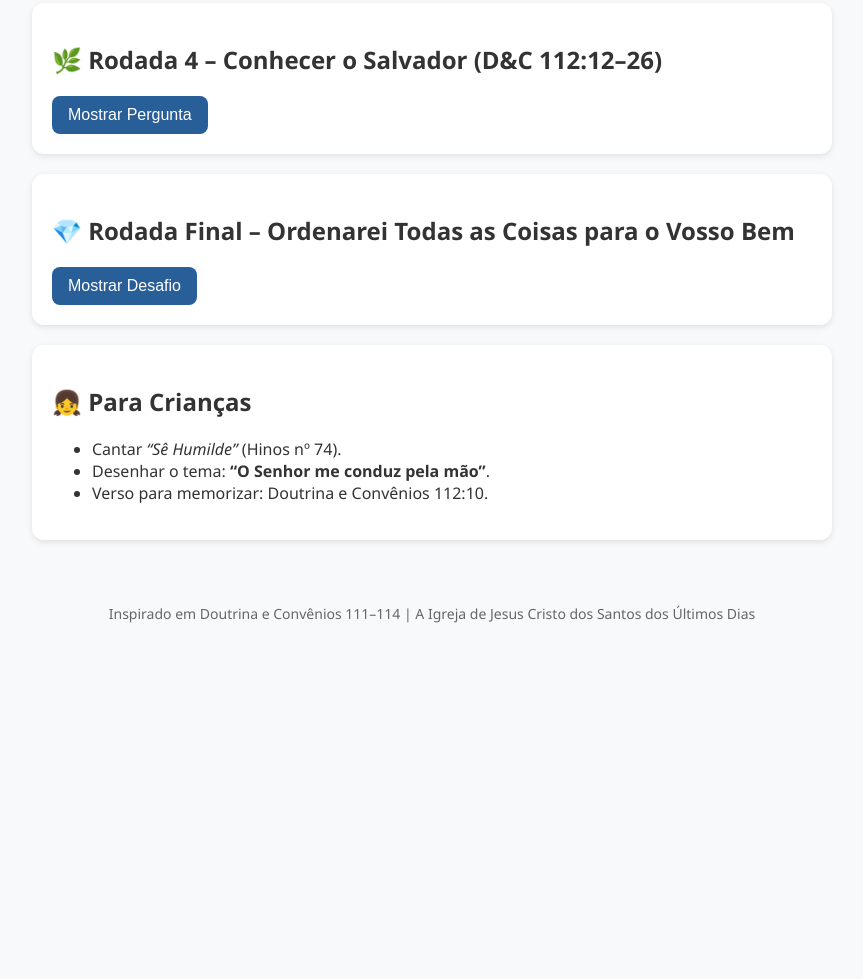
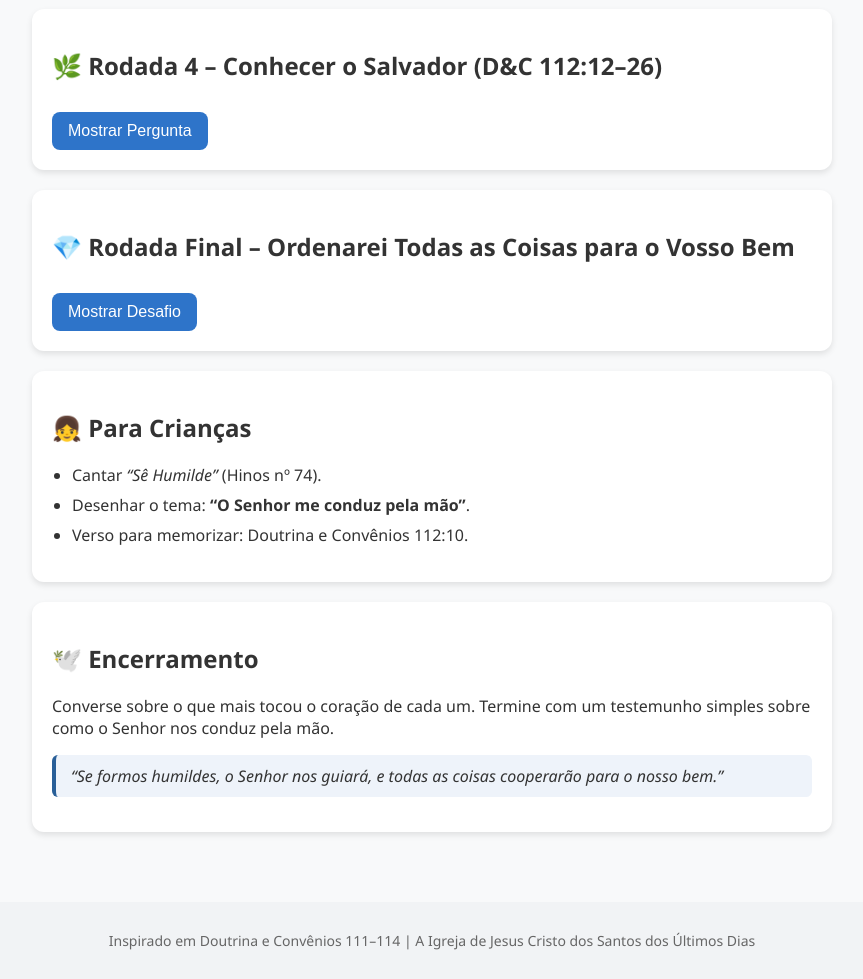
Before and after one commit to eldergab/casa, a plain HTML site: page index2.html in a window 1280 px wide. Shown: the part 886-1865 px from the top of the page, without its empty margins (208-1071 px from the left). Before the commit the page ends 1533 px from the top, so only its background shows below. Drawn offline with Linux system fonts and the light colour scheme.

Commit message:
Update index2.html

```diff
--- a/index2.html
+++ b/index2.html
@@ -5,14 +5,98 @@
   <meta name="viewport" content="width=device-width, initial-scale=1.0">
   <title>Conduzidos Pela Mão do Senhor - Noite Familiar</title>
   <style>
-    body { font-family: 'Segoe UI', sans-serif; background: #f8f9fa; color: #333; margin: 0; padding: 0; }
-    header { background: #295f98; color: white; padding: 20px; text-align: center; }
-    main { padding: 20px; max-width: 800px; margin: auto; }
-    .card { background: white; padding: 20px; border-radius: 12px; box-shadow: 0 2px 6px rgba(0,0,0,0.1); margin-bottom: 20px; }
-    button { background: #295f98; color: white; border: none; padding: 10px 16px; border-radius: 8px; cursor: pointer; font-size: 16px; }
-    button:hover { background: #1d4571; }
-    .hidden { display: none; }
-    footer { text-align: center; padding: 10px; font-size: 14px; color: #666; }
+    body {
+      font-family: 'Segoe UI', sans-serif;
+      background: #f8f9fa;
+      color: #333;
+      margin: 0;
+      padding: 0;
+    }
+
+    header {
+      background: linear-gradient(135deg, #295f98, #1b3e6b);
+      color: white;
+      padding: 25px 15px;
+      text-align: center;
+      box-shadow: 0 2px 8px rgba(0,0,0,0.2);
+    }
+
+    h1 {
+      margin: 0;
+      font-size: 26px;
+    }
+
+    main {
+      padding: 20px;
+      max-width: 800px;
+      margin: auto;
+    }
+
+    .card {
+      background: white;
+      padding: 20px;
+      border-radius: 12px;
+      box-shadow: 0 3px 6px rgba(0,0,0,0.1);
+      margin-bottom: 20px;
+      transition: transform 0.2s;
+    }
+
+    .card:hover {
+      transform: scale(1.01);
+    }
+
+    button {
+      background: #2e74c9;
+      color: white;
+      border: none;
+      padding: 10px 16px;
+      border-radius: 8px;
+      cursor: pointer;
+      font-size: 16px;
+      margin-top: 10px;
+      transition: background 0.3s;
+    }
+
+    button:hover {
+      background: #1b4f8a;
+    }
+
+    .hidden {
+      display: none;
+      opacity: 0;
+      transition: opacity 0.4s;
+    }
+
+    .show {
+      display: block;
+      opacity: 1;
+    }
+
+    blockquote {
+      background: #eef3fa;
+      border-left: 4px solid #295f98;
+      margin: 15px 0;
+      padding: 10px 15px;
+      font-style: italic;
+      border-radius: 6px;
+    }
+
+    footer {
+      text-align: center;
+      padding: 15px;
+      font-size: 14px;
+      color: #666;
+      background: #f1f3f5;
+      margin-top: 30px;
+    }
+
+    ul {
+      padding-left: 20px;
+    }
+
+    li {
+      margin-bottom: 8px;
+    }
   </style>
 </head>
 <body>
@@ -82,6 +166,12 @@
         <li>Verso para memorizar: Doutrina e Convênios 112:10.</li>
       </ul>
     </section>
+
+    <section class="card">
+      <h2>🕊️ Encerramento</h2>
+      <p>Converse sobre o que mais tocou o coração de cada um. Termine com um testemunho simples sobre como o Senhor nos conduz pela mão.</p>
+      <blockquote>“Se formos humildes, o Senhor nos guiará, e todas as coisas cooperarão para o nosso bem.”</blockquote>
+    </section>
   </main>
 
   <footer>
@@ -91,7 +181,7 @@
   <script>
     function mostrar(id) {
       const el = document.getElementById(id);
-      el.classList.toggle('hidden');
+      el.classList.toggle('show');
     }
   </script>
 </body>
```
